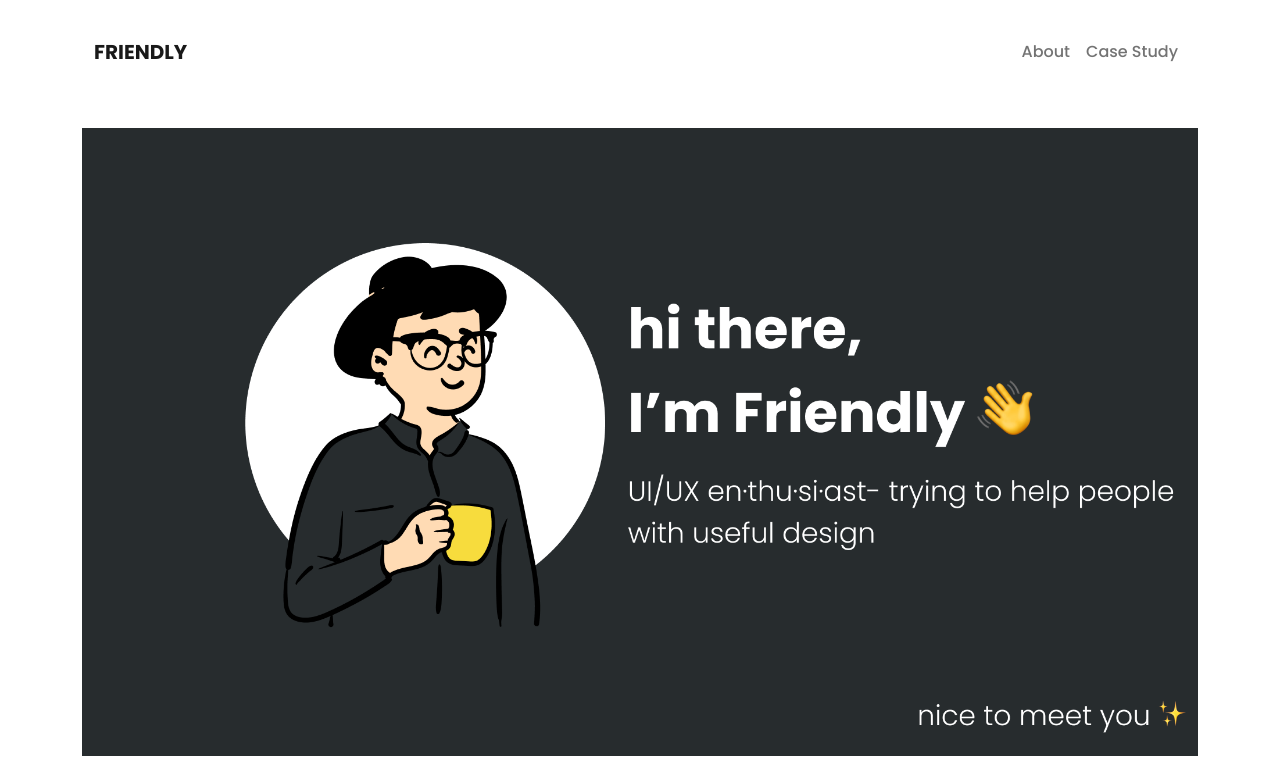
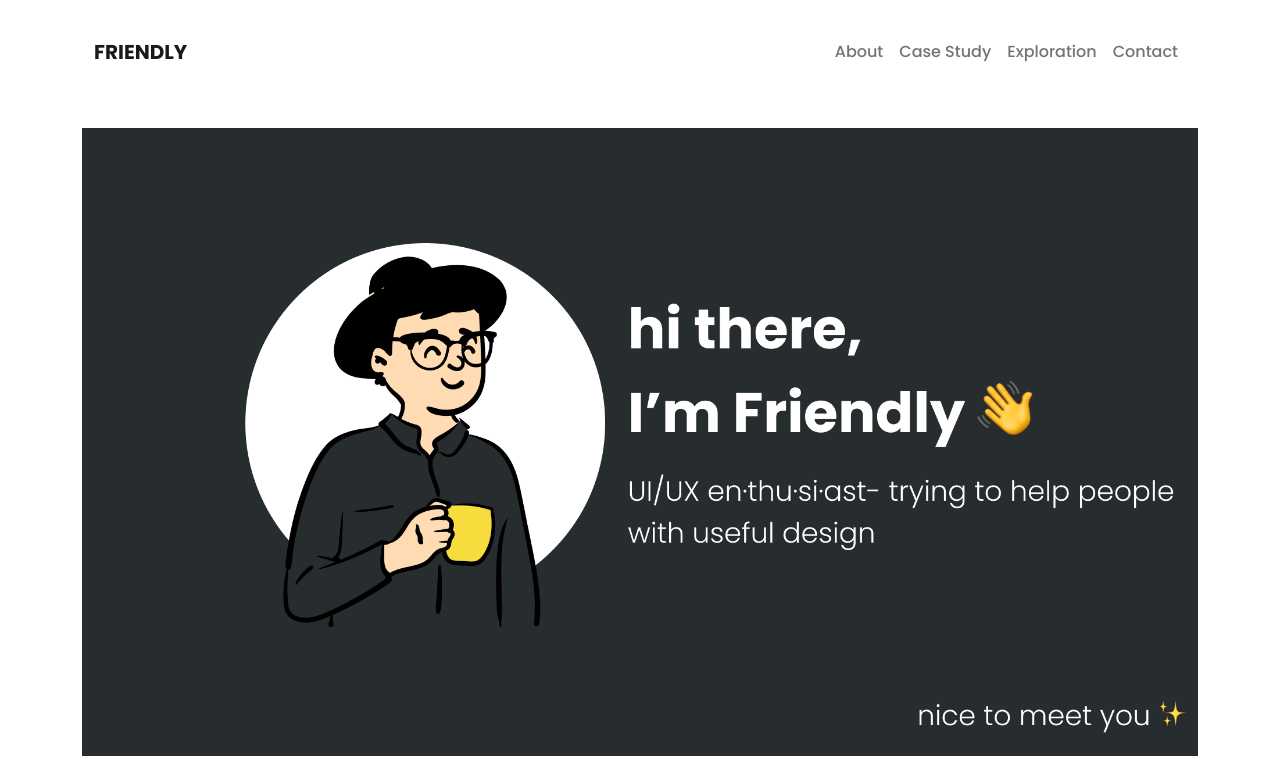
Before and after one commit to friendlyhulu/friendlyhulu.github.io, a plain HTML site: page index.html in a window 1280 px wide. Shown: the top 777 px of the page. Drawn offline with nearby package versions, Linux system fonts and the light colour scheme.

Commit message:
add navigation

```diff
--- a/index.html
+++ b/index.html
@@ -28,6 +28,12 @@
                       </li>
                       <li class="nav-item">
                         <a style="font-weight: 500;" class="nav-link" href="index.html">Case Study</a>
+                      </li>
+                      <li class="nav-item">
+                        <a style="font-weight: 500;" class="nav-link" href="index.html">Exploration</a>
+                      </li>
+                      <li class="nav-item">
+                        <a style="font-weight: 500;" class="nav-link" href="index.html">Contact</a>
                       </li>
                     </ul>
                   </div>
```
